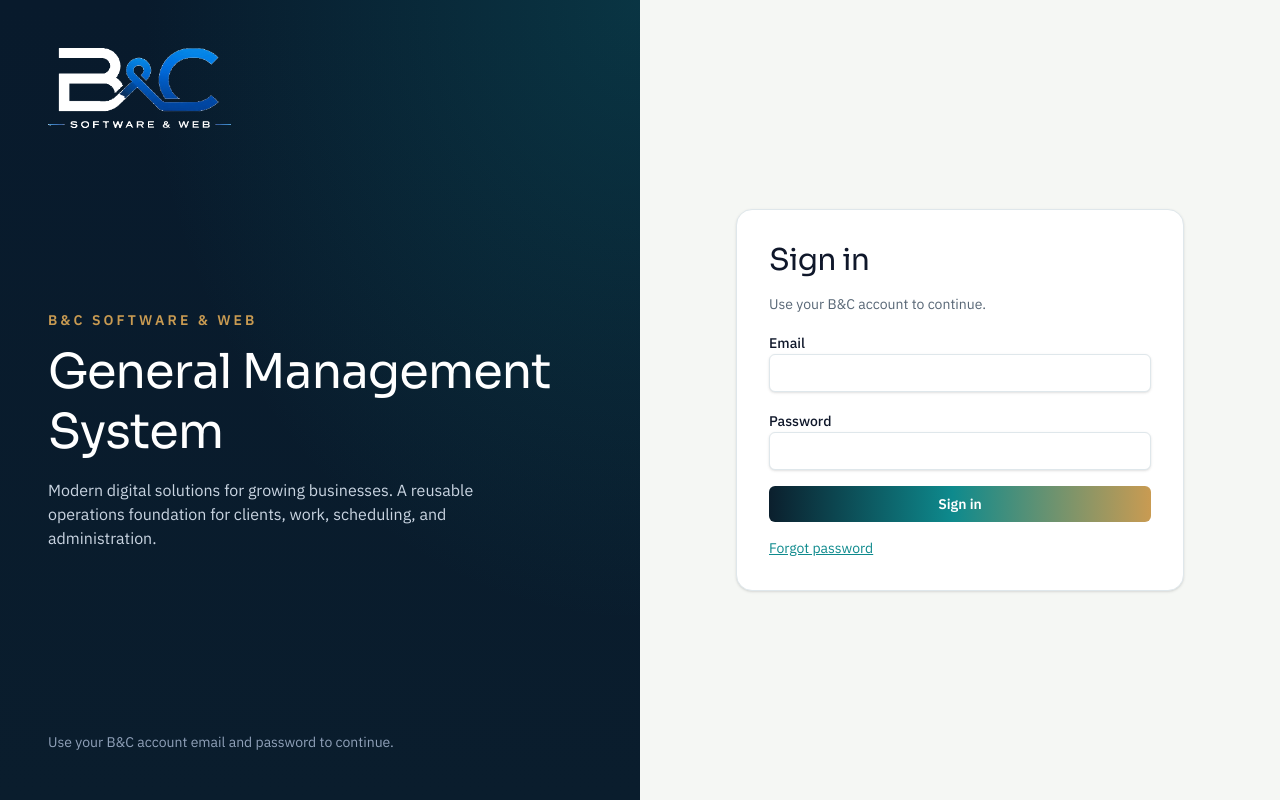
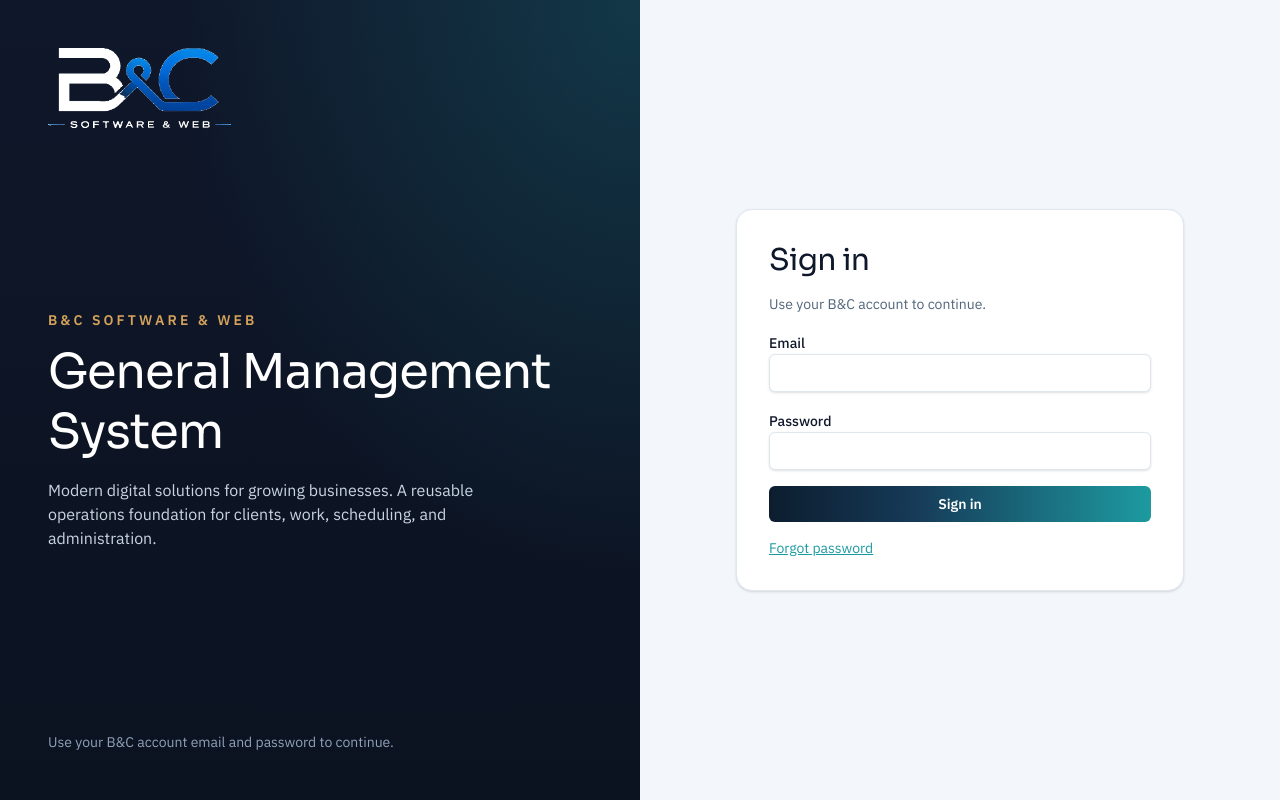
Before and after one commit to AstridBonoan/B-C_Generalized_Management.io, a React (Vite) app: page /#/login in a window 1280 px wide. Built offline with nearby package versions, Linux system fonts and the light colour scheme.

Commit message:
Fix brand color scheme

```diff
--- a/src/index.css
+++ b/src/index.css
@@ -4,18 +4,18 @@
   --font-sans: 'IBM Plex Sans', system-ui, sans-serif;
   --font-display: Sora, system-ui, sans-serif;
   --color-ink: #0f172a;
-  --color-ink-soft: #586776;
-  --color-paper: #f5f7f4;
-  --color-paper-2: #e8eeeb;
+  --color-ink-soft: #52657a;
+  --color-paper: #f3f6fa;
+  --color-paper-2: #e9eff5;
   --color-card: #ffffff;
-  --color-line: #dfe7eb;
-  --color-teal: #0e8a8d;
-  --color-teal-deep: #0b1f2d;
-  --color-gold: #c99b52;
-  --color-gold-soft: #f3e9db;
-  --color-danger: #b91c1c;
-  --color-success: #0f766e;
-  --color-warn: #b45309;
+  --color-line: #dfe7ef;
+  --color-teal: #1d9aa0;
+  --color-teal-deep: #0f172a;
+  --color-gold: #d4a25a;
+  --color-gold-soft: #f8ecdc;
+  --color-danger: #cc4b4b;
+  --color-success: #1c8d76;
+  --color-warn: #c57b1c;
 }
 
 html,
@@ -41,17 +41,17 @@ h4 {
 }
 
 :focus-visible {
-  outline: 2px solid var(--color-teal);
+  outline: 2px solid var(--color-gold);
   outline-offset: 2px;
 }
 
 .brand-gradient {
-  background-image: linear-gradient(90deg, #0b1f2d 0%, #0e8a8d 48%, #c99b52 100%);
+  background-image: linear-gradient(90deg, #0c1d2e 0%, #163a58 38%, #1d9aa0 100%);
 }
 
 .brand-panel {
-  background-color: #081a2c;
+  background-color: #0f172a;
   background-image:
-    radial-gradient(ellipse at top right, rgba(14, 138, 141, 0.24), transparent 55%),
-    linear-gradient(180deg, #081a2c, #0a1d2d);
+    radial-gradient(ellipse at top right, rgba(29, 154, 160, 0.25), transparent 52%),
+    linear-gradient(180deg, #0f172a, #0b1220);
 }
```
